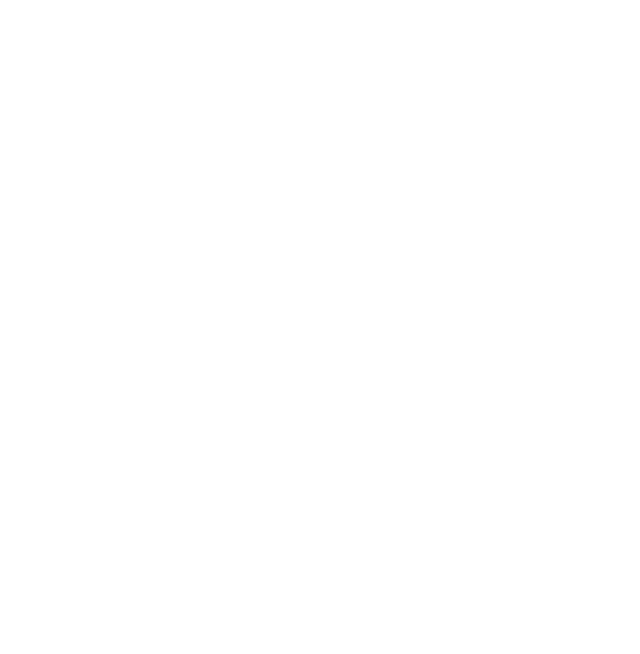
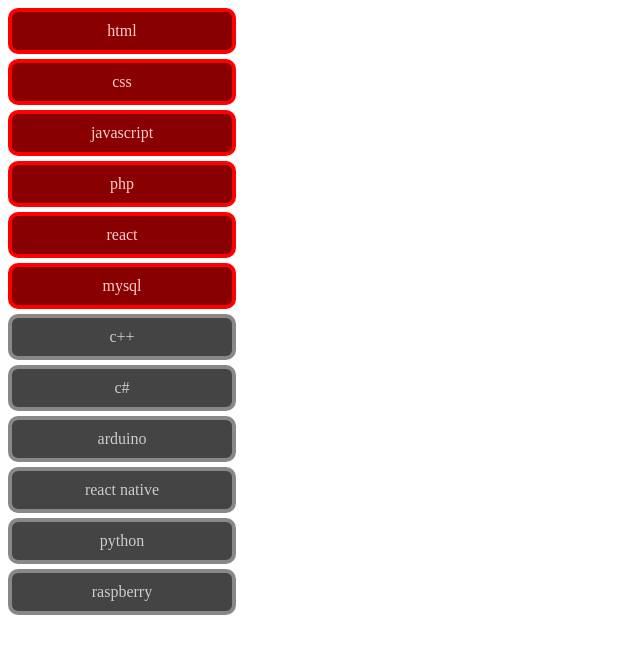
Before and after one commit to renatogomesf/javascript, a plain HTML site: page CFBCursos/aula32/aula32.html in a window 1280 px wide. Shown: the whole page, without its empty margins (0-640 px from the left). Drawn offline with Linux system fonts and the light colour scheme.

Commit message:
feita aula 32

```diff
--- /dev/null
+++ b/CFBCursos/aula32/aula32.css
@@ -0,0 +1,32 @@
+@charset "UTF-8";
+
+.curso {
+    display: flex;
+    justify-content: center;
+    width: 200px;
+    border: 4px solid #888;
+    border-radius: 10px;
+    padding: 10px;
+    margin: 5px 0px;
+    cursor: pointer;
+}
+
+.curso:hover {
+    border-color: #f00;
+}
+
+.c1 {
+    background-color: #ccc;
+    color: #444;
+}
+
+.c2 {
+    background-color: #444;
+    color: #ccc;
+}
+
+.destaque {
+    background-color: #800 !important; /*!important: priorisa o uso do estilo que o possua.*/
+    color: #fcc !important;
+    border-color: #f00 !important;
+}
--- a/CFBCursos/aula32/aula32.html
+++ b/CFBCursos/aula32/aula32.html
@@ -4,8 +4,33 @@
     <meta charset="UTF-8">
     <meta name="viewport" content="width=device-width, initial-scale=1.0">
     <title>Document</title>
+    <link rel="stylesheet" href="aula32.css">
 </head>
 <body>
+    <!--
+        Método getElementsByClassName:
+
+        manipula elementos da árvore DOM através da classe dada à tag.
+
+        retorna varios elementos caso a classe chamada esteja sendo usada várias vezes.
+
+
+
+     -->
+
+    <div id="c1" class="curso c1">html</div>
+    <div id="c2" class="curso c1">css</div>
+    <div id="c3" class="curso c1">javascript</div>
+    <div id="c4" class="curso c1">php</div>
+    <div id="c5" class="curso c1">react</div>
+    <div id="c6" class="curso c1">mysql</div>
+    <div id="c7" class="curso c2">c++</div>
+    <div id="c8" class="curso c2">c#</div>
+    <div id="c9" class="curso c2">arduino</div>
+    <div id="c10" class="curso c2">react native</div>
+    <div id="c11" class="curso c2">python</div>
+    <div id="c12" class="curso c2">raspberry</div>
+
     <script src="aula32.js"></script>
 </body>
 </html>
--- a/CFBCursos/aula32/aula32.js
+++ b/CFBCursos/aula32/aula32.js
@@ -0,0 +1,18 @@
+//pega todos os elementos com a classe "cursos" e cria uma HTMLcollection
+//com o spread "...", já passo os elementos espalhados criando assim um array.
+const cursosTodos = [...document.getElementsByClassName("curso")]
+const cursosC1 = [...document.getElementsByClassName("c1")]
+const cursosC2 = [...document.getElementsByClassName("c2")]
+
+// com o uso de "[0]" no final da linha, pego o elemento da posição 1 e , obviamente, com o uso de "[1]" no final da linha, pego o elemento da posição 2. a contagem começa em zero (onde zero é o primeiro da lista) e a aquisição do elemento é feita de cima para baixo.
+const cursosEspecial = document.getElementsByClassName("curso")[0]
+
+console.log(cursosTodos)
+console.log(cursosC1)
+console.log(cursosC2)
+console.log(cursosEspecial)
+
+cursosC1.map((e)=>{
+    //pega elemento por elemento e, usando o "classList" e do ".add", adiciona uma classe nas tags. neste caso, está sendo adicionada a classe "destaque".
+    e.classList.add("destaque")
+})
```
